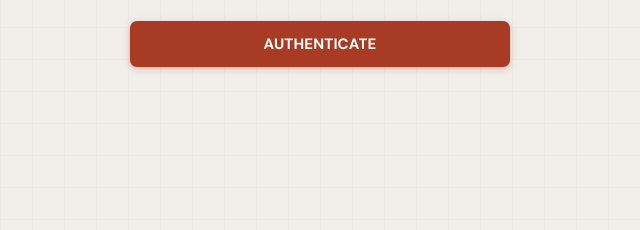
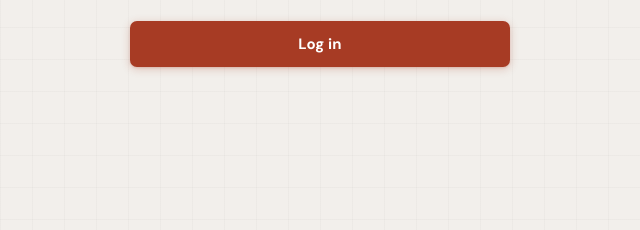
Before and after one commit to bleachtherock15-cpu/ctb-app, a website: page secureshare/frontend/index.html in a window 1280 px wide. Shown: the part 517-747 px from the top of the page, 608-1248 px from the left. Drawn offline with nearby package versions, Linux system fonts and the light colour scheme.

Commit message:
copy: AUTHENTICATE → Log in

```diff
--- a/secureshare/frontend/index.html
+++ b/secureshare/frontend/index.html
@@ -51,7 +51,7 @@
         <input class="inp" type="password" id="a-pass" placeholder="อย่างน้อย 6 ตัวอักษร" onkeydown="if(event.key==='Enter')doAuth()"/>
       </div>
       <div id="a-msg"></div>
-      <button class="btn btn-primary btn-full btn-lg mt8" onclick="doAuth()" id="a-btn">AUTHENTICATE</button>
+      <button class="btn btn-primary btn-full btn-lg mt8" onclick="doAuth()" id="a-btn">Log in</button>
     </div>
   </div>
 </div>
```
